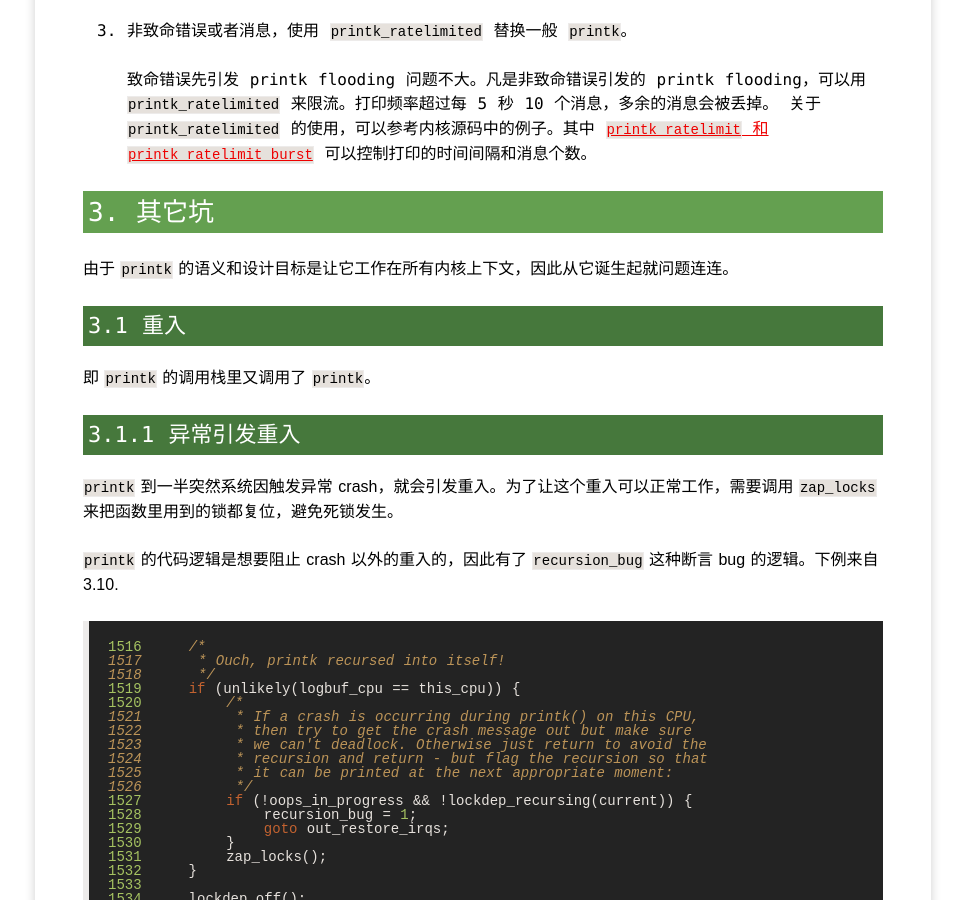
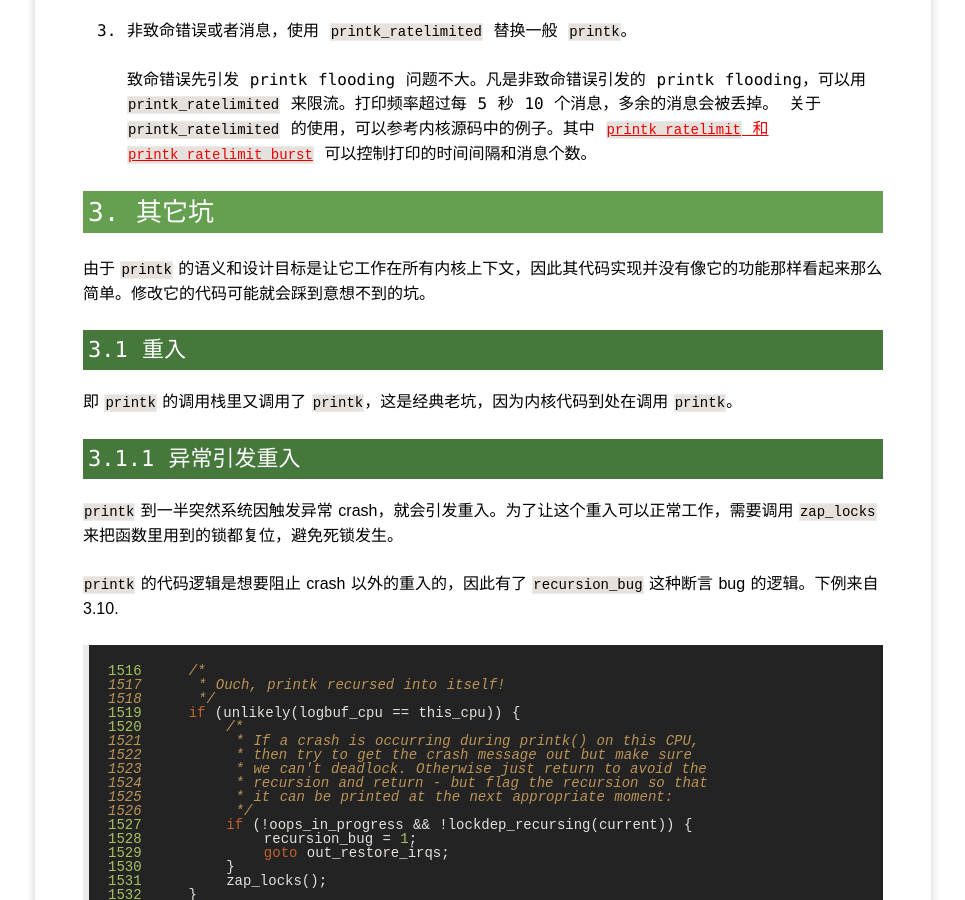
Before and after one commit to yangoliver/yangoliver.github.io, a Jekyll site: the page built from _posts/2017/2017-03-11-linux-printk-flooding.md, in a window 1280 px wide and 900 px high, scrolled down 1405 px. Shown: the whole window, without its empty margins (157-1122 px from the left). Built offline with Jekyll 4.4.1, drawn with Linux system fonts in a browser that asks for light colours; comment, search, counter and statistics services are not loaded.

Commit message:
update: changes per self-review

```diff
--- a/_posts/2017/2017-03-11-linux-printk-flooding.md
+++ b/_posts/2017/2017-03-11-linux-printk-flooding.md
@@ -49,11 +49,11 @@ Linux 内核里，`printk` 是程序员们常用的错误报告和调试手段
 
 ## 3. 其它坑
 
-由于 `printk` 的语义和设计目标是让它工作在所有内核上下文，因此从它诞生起就问题连连。
+由于 `printk` 的语义和设计目标是让它工作在所有内核上下文，因此其代码实现并没有像它的功能那样看起来那么简单。修改它的代码可能就会踩到意想不到的坑。
 
 ### 3.1 重入
 
-即 `printk` 的调用栈里又调用了 `printk`。
+即 `printk` 的调用栈里又调用了 `printk`，这是经典老坑，因为内核代码到处在调用 `printk`。
 
 ### 3.1.1 异常引发重入
 
```
